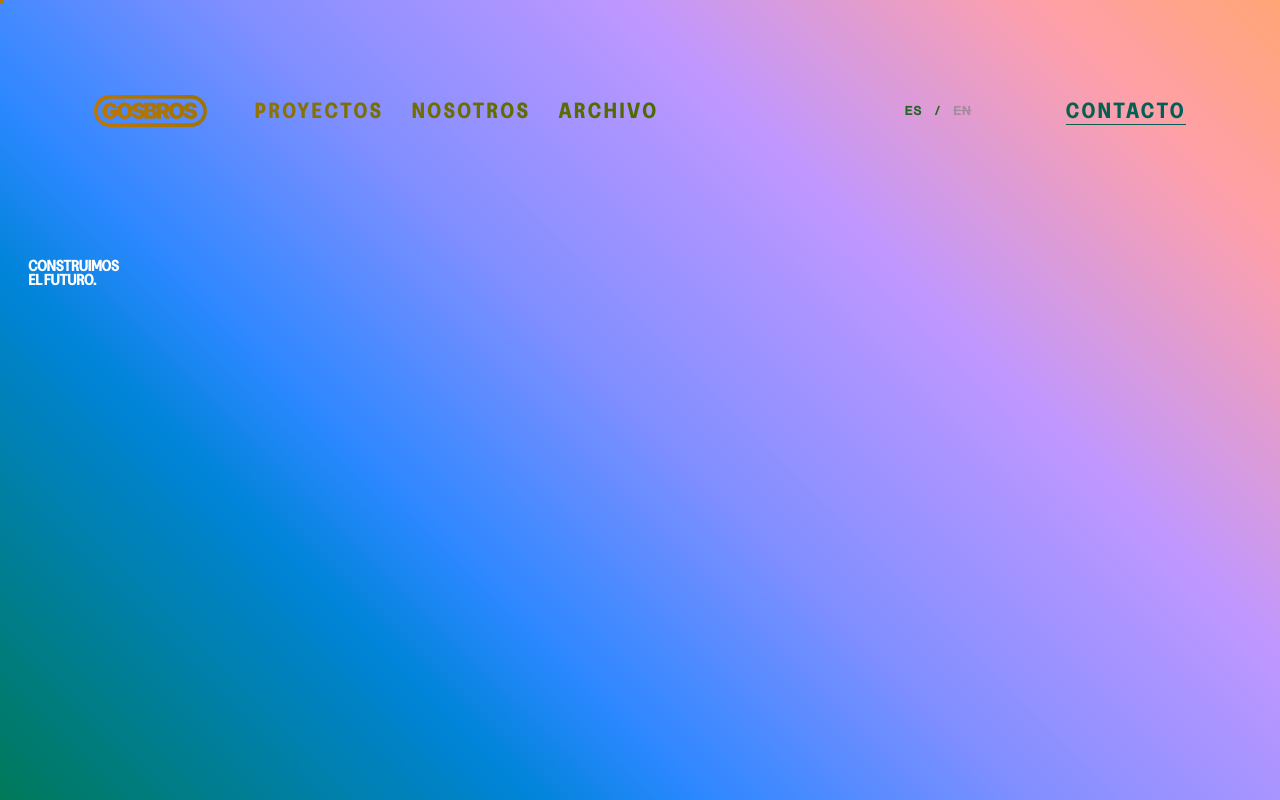
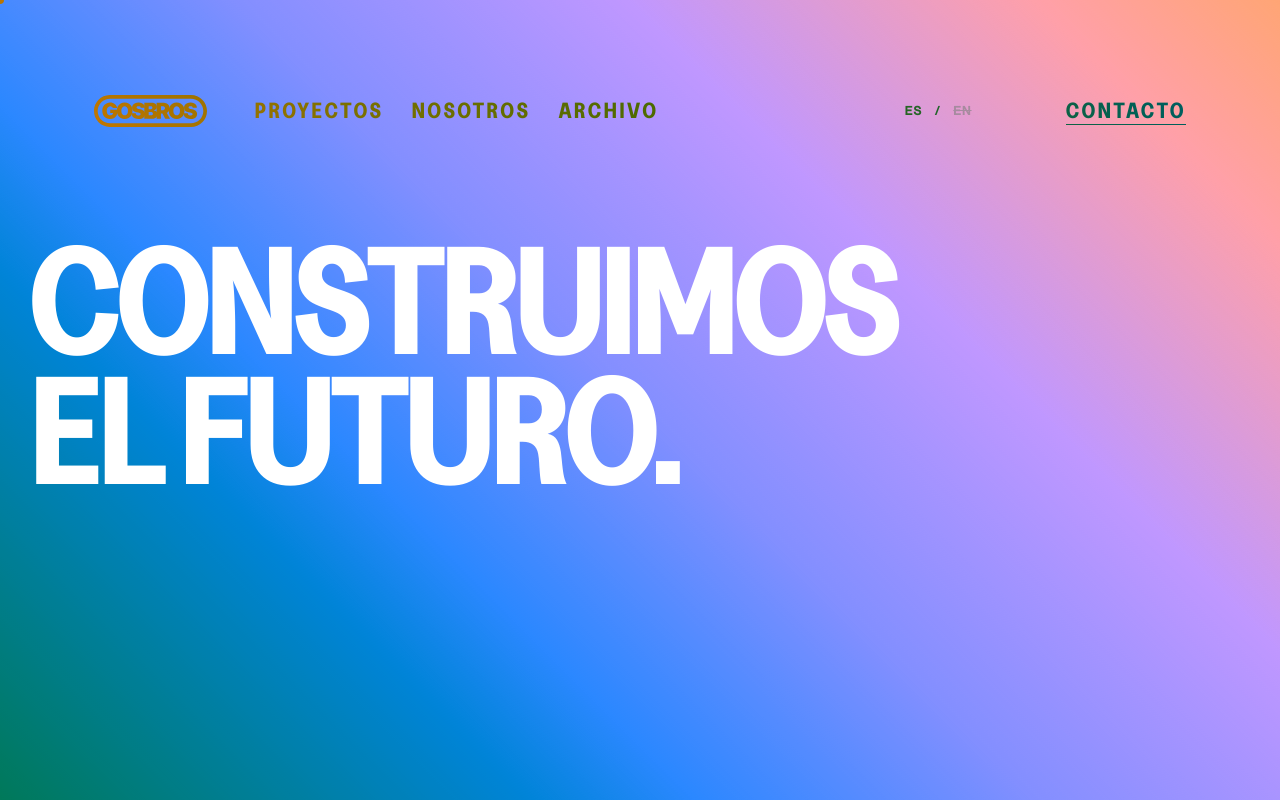
Before and after one commit to danielgz-blip/gosbros, a Next.js app in the folder gosbrosters.com/: page /about in a window 1280 px wide. Shown: the top 800 px of the page. Built offline with nearby package versions, Linux system fonts and the light colour scheme.

Commit message:
fix(about): expand hero container height and use display font to match home scale

```diff
--- a/gosbrosters.com/src/app/about/page.tsx
+++ b/gosbrosters.com/src/app/about/page.tsx
@@ -38,7 +38,7 @@ export default function AboutPage() {
 
         <div className="max-w-[1800px] w-full mx-auto relative z-10 flex flex-col justify-center h-full">
           <div className="flex-grow flex flex-col justify-center">
-            <div className="h-[24vw] md:h-[22vw] relative">
+            <div className="relative" style={{ height: 'clamp(6rem, 26vw, 32rem)' }}>
               <AnimatePresence mode="wait">
                 <motion.h1
                   key={phraseIndex}
@@ -46,8 +46,8 @@ export default function AboutPage() {
                   animate={{ y: 0, opacity: 1 }}
                   exit={{ y: -40, opacity: 0 }}
                   transition={{ duration: 0.6, ease: "easeOut" }}
-                  className="absolute inset-0 text-[var(--font-size-hero)] leading-[0.85] font-sans font-black tracking-tighter uppercase text-left w-full text-white mix-blend-difference"
-                  style={{ whiteSpace: "pre-line" }}
+                  className="absolute inset-0 font-display font-black tracking-tighter uppercase text-left w-full text-white"
+                  style={{ whiteSpace: "pre-line", fontSize: 'clamp(3rem, 12vw, 15rem)', lineHeight: '0.85' }}
                 >
                   {phrases[phraseIndex]}
                 </motion.h1>
```
